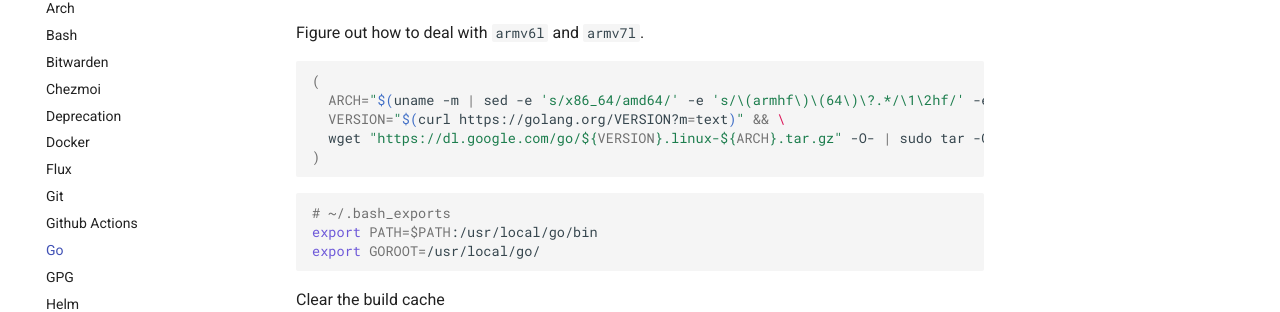
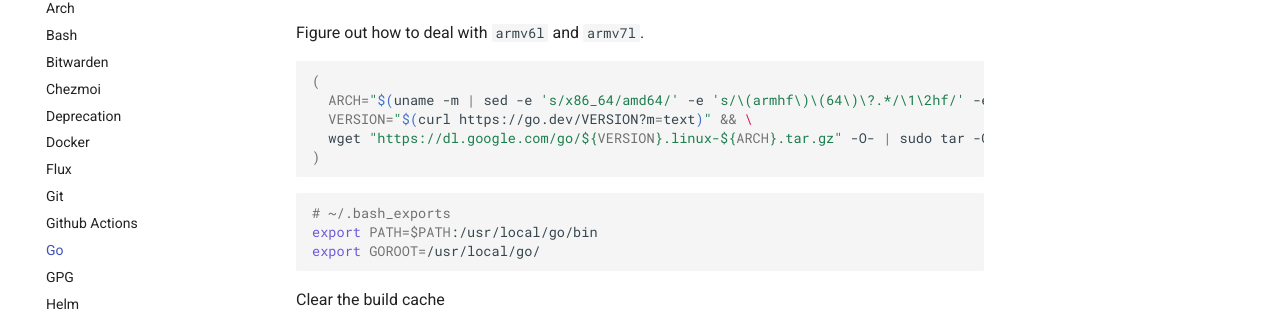
Before and after one commit to nicholaswilde/notes, an MkDocs documentation site: the page built from docs/go.md, in a window 1280 px wide. Shown: the part 211-523 px from the top of the page. Built offline with MkDocs 1.6.1 and Material for MkDocs 9.7.7, drawn with Linux system fonts in a browser that asks for light colours; comment, search, counter and statistics services are not loaded; some of the changed lines change nothing that is shown.

Commit message:
Update go.md

````diff
--- a/docs/go.md
+++ b/docs/go.md
@@ -7,7 +7,7 @@
 ```shell
 (
   ARCH="$(uname -m | sed -e 's/x86_64/amd64/' -e 's/\(armhf\)\(64\)\?.*/\1\2hf/' -e 's/aarch64$/arm64/')" && \
-  VERSION="$(curl https://golang.org/VERSION?m=text)" && \
+  VERSION="$(curl https://go.dev/VERSION?m=text)" && \
   wget "https://dl.google.com/go/${VERSION}.linux-${ARCH}.tar.gz" -O- | sudo tar -C /usr/local -xzf -
 )
 ```
````
